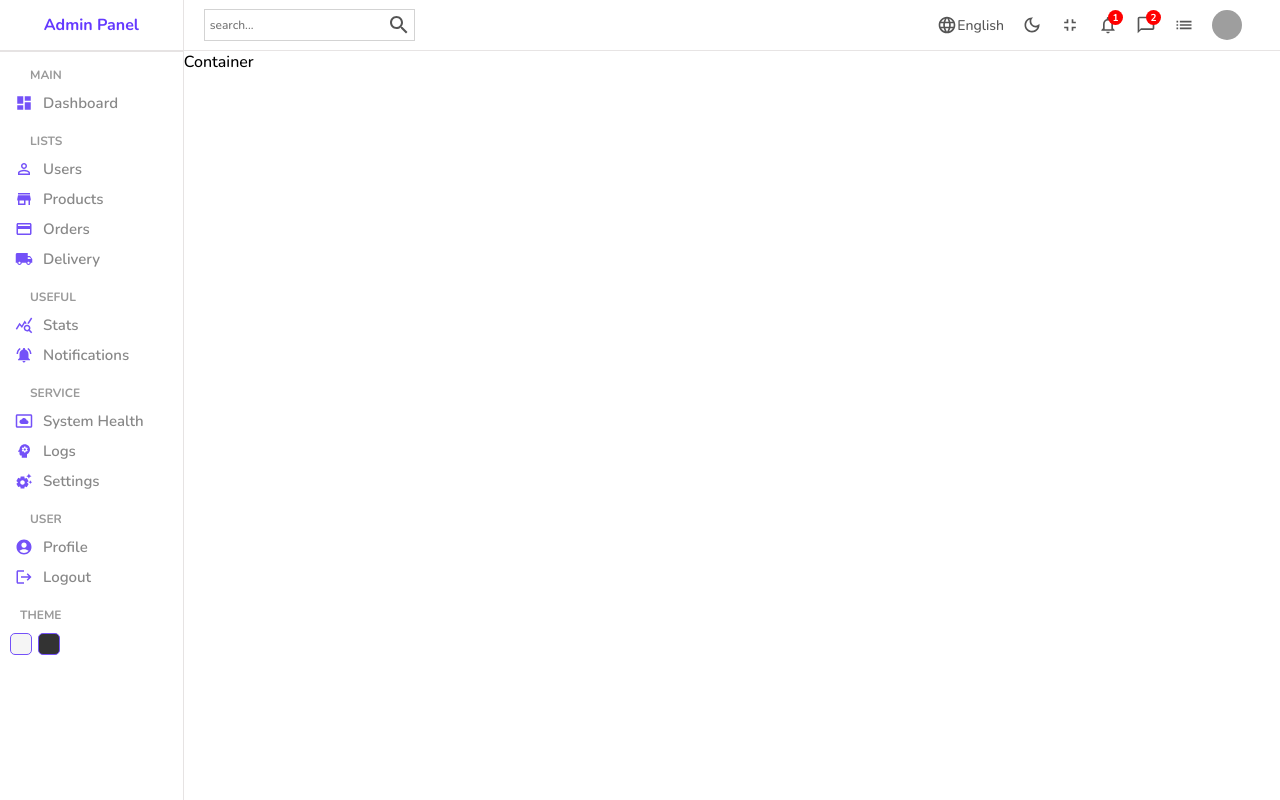
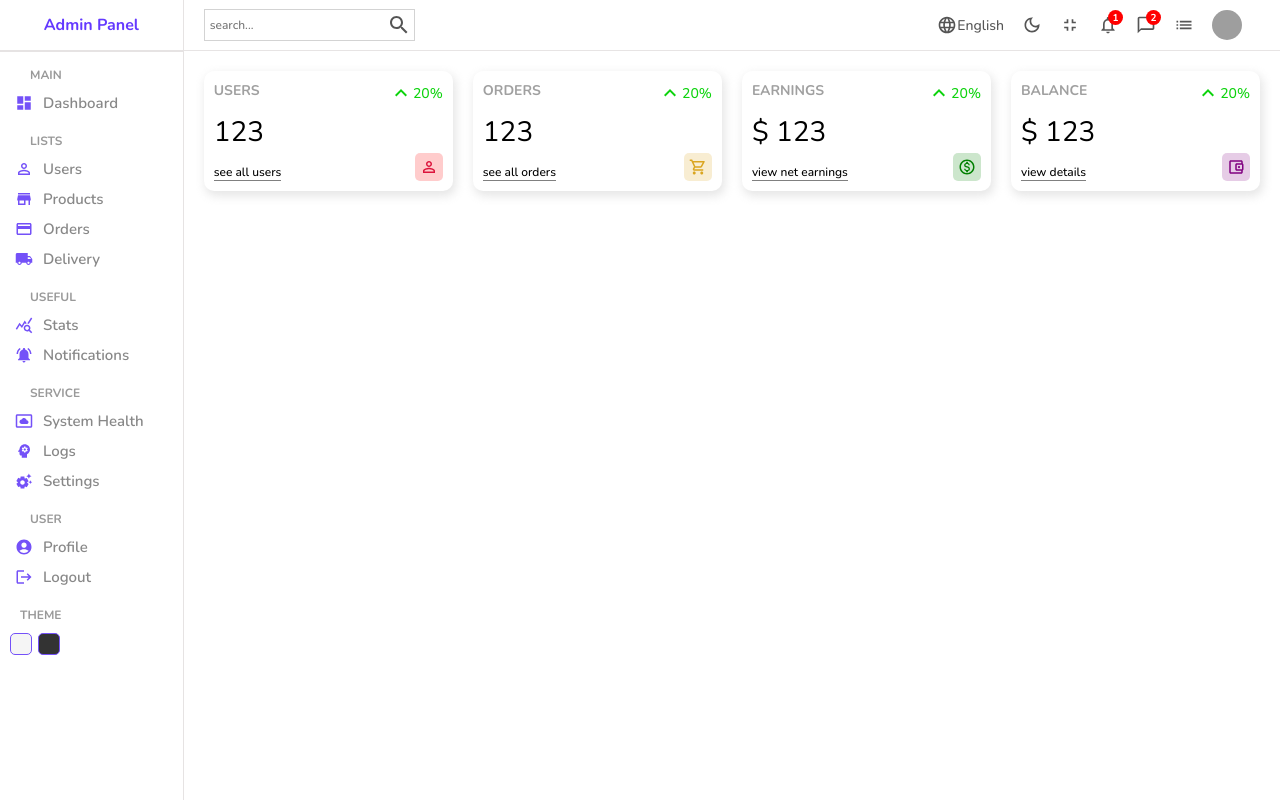
Before and after one commit to jingoolbano/admin, a React (Create React App) app: page / in a window 1280 px wide. Built offline with nearby package versions, Linux system fonts and the light colour scheme; grey boxes are pictures that could not be loaded.

Commit message:
end of widgets

```diff
--- /dev/null
+++ b/src/components/widgets/Widget.jsx
@@ -0,0 +1,90 @@
+import "./widget.scss";
+import KeyboardArrowUpIcon from "@mui/icons-material/KeyboardArrowUp";
+import PersonOutlineIcon from "@mui/icons-material/PersonOutline";
+import ShoppingCartOutlinedIcon from "@mui/icons-material/ShoppingCartOutlined";
+import MonetizationOnOutlinedIcon from "@mui/icons-material/MonetizationOnOutlined";
+import AccountBalanceWalletOutlinedIcon from "@mui/icons-material/AccountBalanceWalletOutlined";
+
+const Widget = ({ type }) => {
+  let data;
+
+  switch (type) {
+    case "user":
+      data = {
+        title: "USERS",
+        isMoney: false,
+        link: "see all users",
+        icon: (
+          <PersonOutlineIcon
+            className="icon"
+            style={{ color: "crimson", backgroundColor: "rgba(255,0,0,0.2)" }}
+          />
+        ),
+      };
+      break;
+    case "order":
+      data = {
+        title: "ORDERS",
+        isMoney: false,
+        link: "see all orders",
+        icon: (
+          <ShoppingCartOutlinedIcon
+            className="icon"
+            style={{
+              color: "goldenrod",
+              backgroundColor: "rgba(218,165,32,0.2)",
+            }}
+          />
+        ),
+      };
+      break;
+    case "earning":
+      data = {
+        title: "EARNINGS",
+        isMoney: true,
+        link: "view net earnings",
+        icon: (
+          <MonetizationOnOutlinedIcon
+            className="icon"
+            style={{ color: "green", backgroundColor: "rgba(0,128,0,0.2)" }}
+          />
+        ),
+      };
+      break;
+    case "balance":
+      data = {
+        title: "BALANCE",
+        isMoney: true,
+        link: "view details",
+        icon: (
+          <AccountBalanceWalletOutlinedIcon
+            className="icon"
+            style={{ color: "purple", backgroundColor: "rgba(128,0,128,0.2)" }}
+          />
+        ),
+      };
+      break;
+
+    default:
+      break;
+  }
+
+  return (
+    <div className="widget">
+      <div className="left">
+        <div className="title">{data.title}</div>
+        <div className="counter">{data.isMoney && "$"} 123</div>
+        <div className="link">{data.link}</div>
+      </div>
+      <div className="right">
+        <div className="percentage positive">
+          <KeyboardArrowUpIcon />
+          20%
+        </div>
+        {data.icon}
+      </div>
+    </div>
+  );
+};
+
+export default Widget;
--- /dev/null
+++ b/src/components/widgets/widget.scss
@@ -0,0 +1,55 @@
+.widget {
+  display: flex;
+  justify-content: space-between;
+  flex: 1;
+  padding: 10px;
+  box-shadow: 2px 4px 10px 1px rgba(201, 201, 201, 0.47);
+  border-radius: 10px;
+  height: 100px;
+
+  .left,
+  .right {
+    display: flex;
+    flex-direction: column;
+    justify-content: space-between;
+
+    .title {
+      font-weight: bold;
+      font-size: 14px;
+      color: rgb(160, 160, 160);
+    }
+
+    .counter {
+      font-size: 28px;
+      font-weight: 300;
+    }
+
+    .link {
+      font-size: 12px;
+      width: max-content;
+      border-bottom: 1px solid gray;
+      cursor: pointer;
+    }
+
+    .percentage {
+      display: flex;
+      align-items: center;
+      font-size: 14px;
+
+      &.positive {
+        color: rgb(13, 211, 13);
+      }
+
+      &.negative {
+        color: red;
+      }
+    }
+
+    .icon {
+      font-size: 18px;
+      padding: 5px;
+      border-radius: 5px;
+      align-self: flex-end;
+    }
+  }
+}
--- a/src/pages/home/Home.jsx
+++ b/src/pages/home/Home.jsx
@@ -1,6 +1,7 @@
 import "./home.scss";
 import Sidebar from "../../components/sidebar/Sidebar";
 import Navbar from "../../components/navbar/Navbar";
+import Widget from "../../components/widgets/Widget";
 
 const Home = () => {
   return (
@@ -8,7 +9,12 @@
       <Sidebar />
       <div className="homeContainer">
         <Navbar />
-        Container
+        <div className="widgets">
+          <Widget type="user" />
+          <Widget type="order" />
+          <Widget type="earning" />
+          <Widget type="balance" />
+        </div>
       </div>
     </div>
   );
--- a/src/pages/home/home.scss
+++ b/src/pages/home/home.scss
@@ -5,5 +5,11 @@
 
   .homeContainer {
     flex: 6;
+
+    .widgets {
+      display: flex;
+      padding: 20px;
+      gap: 20px;
+    }
   }
 }
```
